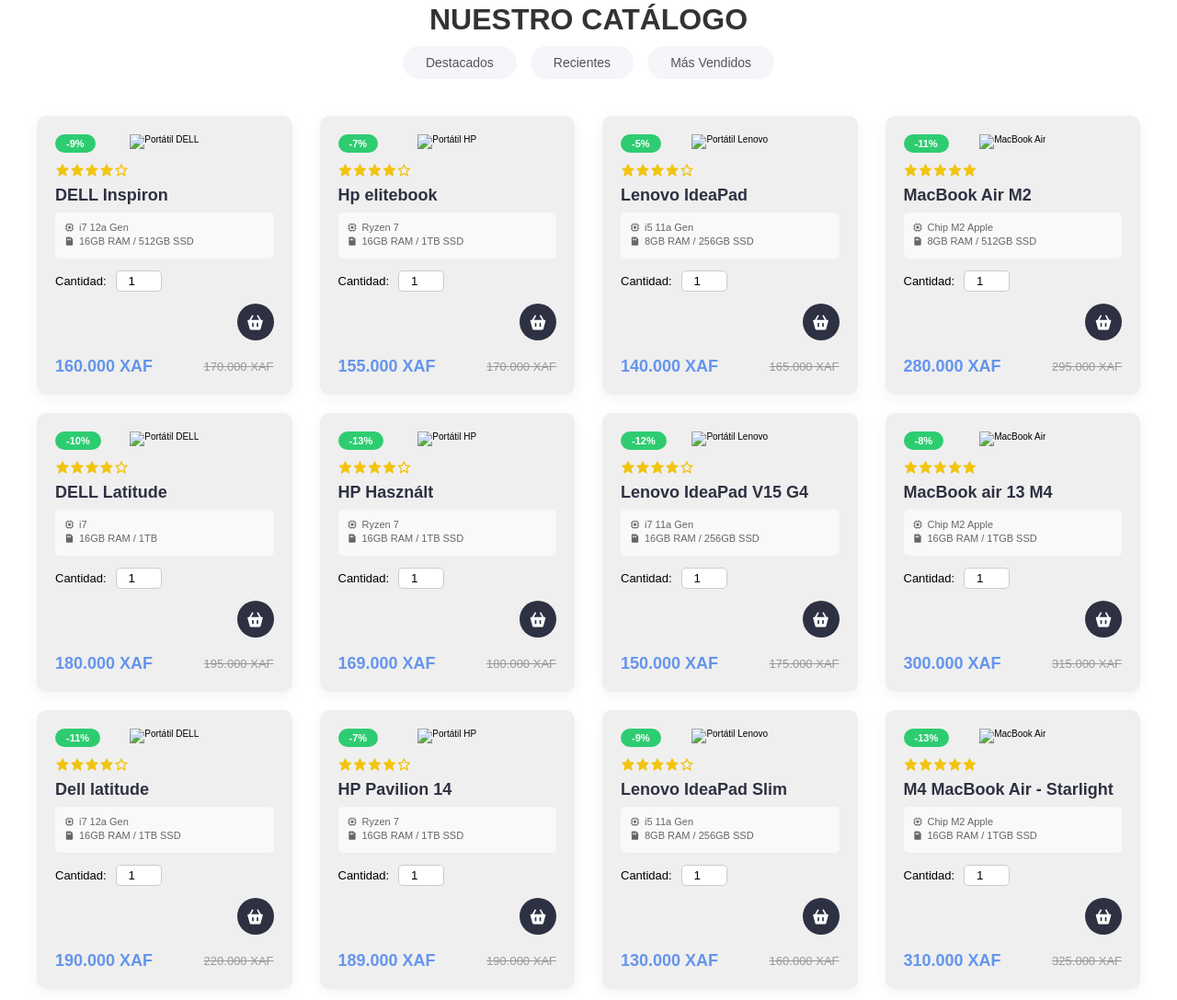
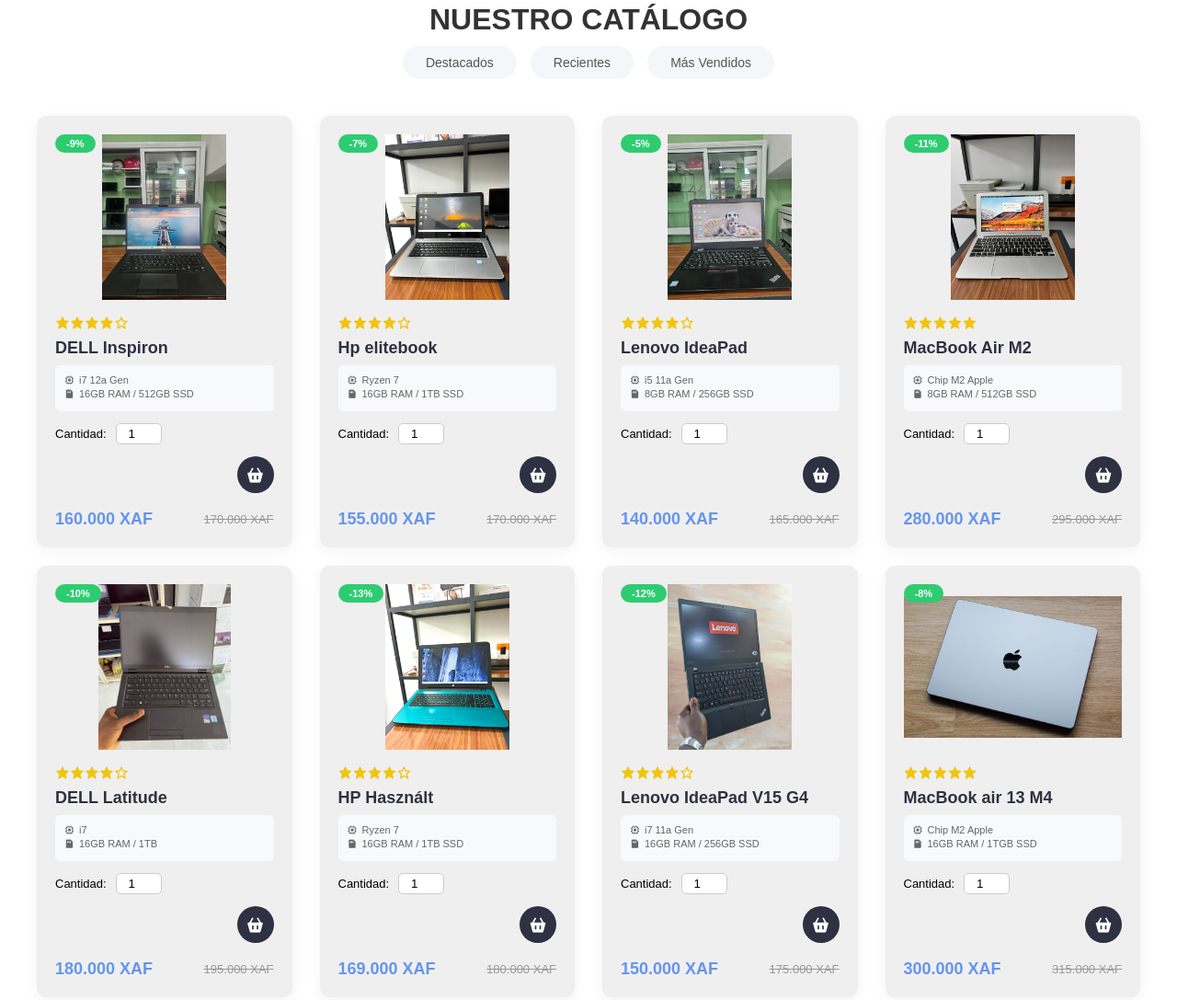
Before and after one commit to laurentinoloeri-wq/CREA-TU-PROPIA-SUERTE-, a plain HTML site: page mi pagina web/html/index.html in a window 1280 px wide. Shown: the part 1107-2194 px from the top of the page at 92% size. Drawn offline with nearby package versions, Linux system fonts and the light colour scheme; files that its build step writes are made by us from their sources; files whose address does not match are found by name.

Commit message:
actualización de html y el css

```diff
--- a/mi pagina web/css/Style3.css
+++ b/mi pagina web/css/Style3.css
@@ -106,7 +106,7 @@
 
 /* Banner principal con imagen de fondo animada y llamada a la acción. */
 .banner {
-    background-image: linear-gradient(rgba(11,44,81,0.95), rgba(11,44,81,0.95)), url('./ima/suerte.jpeg');
+    background-image: linear-gradient(100deg,#000000, #00000010), url('../ima/suerte.jpeg');
     height: 50rem;
     background-size: cover;
     background-position: center;
--- a/mi pagina web/html/index.html
+++ b/mi pagina web/html/index.html
@@ -5,7 +5,7 @@
     <meta name="viewport" content="width=device-width, initial-scale=1.0">
     <title>Crea Tu Propia Suerte - Tienda de Informática</title>
     <link href='https://unpkg.com/boxicons@2.1.4/css/boxicons.min.css' rel='stylesheet'>
-    <link rel="stylesheet" href="./Style3.css">
+    <link rel="stylesheet" href="../css/Style3.css">
 </head>
 <body>
     <header>
@@ -35,7 +35,7 @@
                     <li><a href="#inicio">Inicio</a></li>
                     <li><a href="#productos">Productos</a></li>
                     <li><a href="#nosotros">Sobre nosotros</a></li>
-                    <li><a href="../intento/index-registro.html">Registrarse</a></li>
+                    <li><a href="../html/index-registro.html">Registrarse</a></li>
                     <li><a href="javascript:void(0)" class="nav-admin auth-link" data-auth-role="personal">Personal</a></li>
                     <li><a href="javascript:void(0)" class="nav-admin auth-link" data-auth-role="admin">Admin</a></li>
                 </ul>
@@ -114,7 +114,7 @@
             <div id="destacados" class="container-products">
                 <div class="card-product" data-id="1" data-name="DELL Inspiron" data-price="160000">
                     <div class="container-img">
-                        <img src="./ima/DELL.jpeg" alt="Portátil DELL">
+                        <img src="../ima/DELL.jpeg" alt="Portátil DELL">
                         <span class="discount">-9%</span>
                     </div>
                     <div class="content-card-product">
@@ -137,7 +137,7 @@
 
                 <div class="card-product" data-id="2" data-name="HP Pavilion 14" data-price="179000">
                     <div class="container-img">
-                        <img src="./ima/hp/3.jpeg" alt="Portátil HP">
+                        <img src="../ima/hp/3.jpeg" alt="Portátil HP">
                         <span class="discount">-7%</span>
                     </div>
                     <div class="content-card-product">
@@ -160,7 +160,7 @@
 
                 <div class="card-product" data-id="3" data-name="Lenovo IdeaPad" data-price="130000">
                     <div class="container-img">
-                        <img src="./ima/LENOVO.jpeg" alt="Portátil Lenovo">
+                        <img src="../ima/LENOVO.jpeg" alt="Portátil Lenovo">
                         <span class="discount">-5%</span>
                     </div>
                     <div class="content-card-product">
@@ -183,7 +183,7 @@
 
                 <div class="card-product" data-id="4" data-name="MacBook Air M2" data-price="280000">
                     <div class="container-img">
-                        <img src="./ima/MACBOOK AIR.jpeg" alt="MacBook Air">
+                        <img src="../ima/MACBOOK AIR.jpeg" alt="MacBook Air">
                         <span class="discount">-11%</span>
                     </div>
                     <div class="content-card-product">
@@ -208,7 +208,7 @@
             <div id="recientes" class="container-products">
                 <div class="card-product" data-id="1" data-name="DELL Inspiron" data-price="160000">
                     <div class="container-img">
-                        <img src="./ima/dell/2.jfif" alt="Portátil DELL">
+                        <img src="../ima/dell/2.jfif" alt="Portátil DELL">
                         <span class="discount">-10%</span>
                     </div>
                     <div class="content-card-product">
@@ -231,7 +231,7 @@
 
                 <div class="card-product" data-id="2" data-name="HP Pavilion 14" data-price="179000">
                     <div class="container-img">
-                        <img src="./ima/hp/4.jpeg" alt="Portátil HP">
+                        <img src="../ima/hp/4.jpeg" alt="Portátil HP">
                         <span class="discount">-13%</span>
                     </div>
                     <div class="content-card-product">
@@ -254,7 +254,7 @@
 
                 <div class="card-product" data-id="3" data-name="Lenovo IdeaPad" data-price="130000">
                     <div class="container-img">
-                        <img src="./ima/lenovo/LENOVO T490_Intel core i5 _256 SSD 8gb ram _Keyboard light✨ _TOUCHSCREEN _8TH Generation _Fingerprint 🫆 🫆 _  @390k.jfif" alt="Portátil Lenovo">
+                        <img src="../ima/lenovo/LENOVO T490_Intel core i5 _256 SSD 8gb ram _Keyboard light✨ _TOUCHSCREEN _8TH Generation _Fingerprint 🫆 🫆 _  @390k.jfif" alt="Portátil Lenovo">
                         <span class="discount">-12%</span>
                     </div>
                     <div class="content-card-product">
@@ -277,7 +277,7 @@
 
                 <div class="card-product" data-id="4" data-name="MacBook Air M2" data-price="280000">
                     <div class="container-img">
-                        <img src="./ima/mac/descargar (6).jfif" alt="MacBook Air">
+                        <img src="../ima/mac/descargar (6).jfif" alt="MacBook Air">
                         <span class="discount">-8%</span>
                     </div>
                     <div class="content-card-product">
@@ -302,7 +302,7 @@
             <div id="ventas" class="container-products">
                 <div class="card-product" data-id="1" data-name="DELL Inspiron" data-price="160000">
                     <div class="container-img">
-                        <img src="./ima/dell/22.jpeg" alt="Portátil DELL">
+                        <img src="../ima/dell/22.jpeg" alt="Portátil DELL">
                         <span class="discount">-11%</span>
                     </div>
                     <div class="content-card-product">
@@ -325,7 +325,7 @@
 
                 <div class="card-product" data-id="2" data-name="HP Pavilion 14" data-price="179000">
                     <div class="container-img">
-                        <img src="./ima/HP.14.jpeg" alt="Portátil HP">
+                        <img src="../ima/HP.14.jpeg" alt="Portátil HP">
                         <span class="discount">-7%</span>
                     </div>
                     <div class="content-card-product">
@@ -348,7 +348,7 @@
 
                 <div class="card-product" data-id="3" data-name="Lenovo IdeaPad" data-price="130000">
                     <div class="container-img">
-                        <img src="./ima/lenovo/Lenovo X1 Carbon gen 4th_- intel core i7 6600U_- _ram 16gb_- _ssd 256gb_- _LED 14” FHD IPS.jfif" alt="Portátil Lenovo">
+                        <img src="../ima/lenovo/Lenovo X1 Carbon gen 4th_- intel core i7 6600U_- _ram 16gb_- _ssd 256gb_- _LED 14” FHD IPS.jfif" alt="Portátil Lenovo">
                         <span class="discount">-9%</span>
                     </div>
                     <div class="content-card-product">
@@ -371,7 +371,7 @@
 
                 <div class="card-product" data-id="4" data-name="MacBook Air M2" data-price="280000">
                     <div class="container-img">
-                        <img src="./ima/mac/Apple MacBook Pro (M4) Review_ The Best Laptop in___.jfif" alt="MacBook Air">
+                        <img src="../ima/mac/Apple MacBook Pro (M4) Review_ The Best Laptop in___.jfif" alt="MacBook Air">
                         <span class="discount">-13%</span>
                     </div>
                     <div class="content-card-product">
@@ -402,7 +402,7 @@
                     <p>En <strong>Crea Tu Propia Suerte</strong>, creemos firmemente que las herramientas informáticas adecuadas son el motor del éxito personal y profesional. <br> Inició como un negocio pequeño de ventas presenciales, ofreciendo productos a clientes locales. Con el paso del tiempo, la demanda de sus productos ha crecido, pero su alcance sigue siendo limitado debido a la falta de presencia en internet. Por esta razón, surge la necesidad de implementar una página web que permita ampliar su mercado y mejorar la comunicación con los clientes. No solo se enfoca en vender, sino en ofrecer soluciones reales mediante una selección cuidadosa de dispositivos que cumplan con estándares de calidad y durabilidad.</p>
                 </div>
                 <div class="about-image">
-                    <img src="./ima/sobre nosotros/WhatsApp Image 2026-06-06 at 15.28.17.jpeg" alt="Equipo">
+                    <img src="../ima/sobre nosotros/WhatsApp Image 2026-06-06 at 15.28.17.jpeg" alt="Equipo">
                 </div>
             </div>
 
@@ -461,6 +461,6 @@
             <p>&copy; <span id="current-year"></span> <strong>Crea Tu Propia Suerte</strong>. Todos los derechos reservados. Diseñado para tu éxito.</p>
         </div>
     </footer>
-    <script src="./script.js"></script>
+    <script src="../js/script.js"></script>
 </body>
 </html>
```
Also changed, not shown: mi pagina web/html/index-registro.html (+5 -5 lines), mi pagina web/html/indexpanel-admin.html (+3 -3 lines), mi pagina web/html/indexpanel-personal.html (+3 -3 lines).
